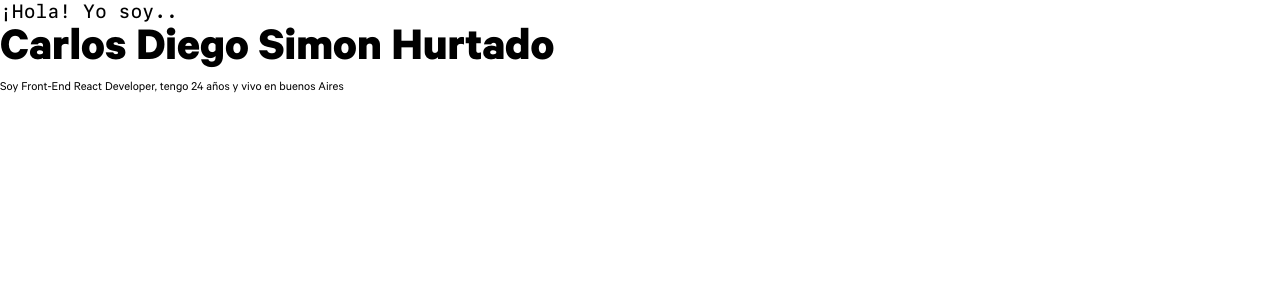
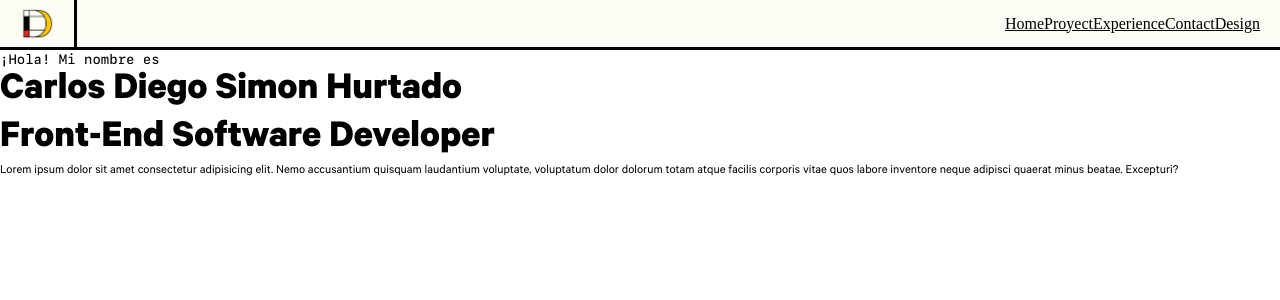
Before and after one commit to simoncarlos/Portfolio-Simon-Hurtado, a React (Vite) app: page / in a window 1280 px wide. Shown: the top 300 px of the page. Built offline with nearby package versions, Linux system fonts and the light colour scheme.

Commit message:
Agregado de Navbar

```diff
--- /dev/null
+++ b/src/components/BurgerButton/BurgerButton.jsx
@@ -0,0 +1,13 @@
+import { BurgerButtonContainer } from "../StyledComponents/BurgerButtonContainer"
+
+const BurgerButton = ( props ) => {
+    return(
+        <BurgerButtonContainer className="burguerButton" onClick={props.handleClick}  >
+            <span></span>
+            <span></span>
+            <span></span>
+        </BurgerButtonContainer>
+    );
+};
+
+export default BurgerButton;
--- a/src/components/Header/Header.jsx
+++ b/src/components/Header/Header.jsx
@@ -1,14 +1,20 @@
 import { Title } from "../StyledComponents/Title";
 import { Small } from "../StyledComponents/Small";
 import { Text } from "../StyledComponents/Text";
+import NavBar from "../NavBar/NavBar";
+
 
 const Header = () => {
     return(
         <header>
-            <Small size="1.2rem" >¡Hola! Yo soy..</Small>
-            <Title size="3rem" >Carlos Diego Simon Hurtado</Title>
+            <NavBar/>
+            <Small size="0.85rem" >¡Hola! Mi nombre es</Small>
+            <Title size="2.5rem" >Carlos Diego Simon Hurtado</Title>
+            <Title size="2.5rem" >Front-End Software Developer</Title>
             <Text size="0.8rem">
-                Soy Front-End React Developer, tengo 24 años y vivo en buenos Aires
+                Lorem ipsum dolor sit amet consectetur adipisicing elit.
+                Nemo accusantium quisquam laudantium voluptate,
+                voluptatum dolor dolorum totam atque facilis corporis vitae quos labore inventore neque adipisci quaerat minus beatae. Excepturi?
             </Text>
         </header>
     );
--- a/src/components/Header/HeaderStyled.jsx
+++ /dev/null
@@ -1,6 +0,0 @@
-import styled from "styled-components";
-
-const HeaderStyled = styled.header`
-`;
-
-export { HeaderStyled }
--- /dev/null
+++ b/src/components/NavBar/NavBar.jsx
@@ -0,0 +1,36 @@
+import { useState } from "react";
+import { Nav }  from "../StyledComponents/Nav";
+import { Logo } from "../StyledComponents/Logo";
+import BurgerButton from "../BurgerButton/BurgerButton";
+import LogoMondrian from "../../assets/logos/mondrian-d.png"
+import { BackgroundNavBarMobile } from "../StyledComponents/BackgroundNavBarMobile";
+
+const NavBar = () => {
+
+    const [activeMenu, setActiveMenu] = useState(false);
+
+    const handleClick = () => {
+        setActiveMenu(!activeMenu);
+    }
+
+    return (
+        <Nav>
+            <Logo src={LogoMondrian} alt="Imagen de logo"></Logo>
+            <div className={`navLinks ${ activeMenu ? "active" : "" }`}>
+                <a href="">Home</a>
+                <a href="">Proyect</a>
+                <a href="">Experience</a>
+                <a href="">Contact</a>
+                <a href="">Design</a>
+            </div>
+            <BurgerButton
+            active={activeMenu}
+            handleClick={ handleClick }>
+            </BurgerButton>
+            <BackgroundNavBarMobile className={ activeMenu ? "active" : "" }>
+            </BackgroundNavBarMobile>
+        </Nav>
+    );
+};
+
+export default NavBar;
--- /dev/null
+++ b/src/components/StyledComponents/BackgroundNavBarMobile.jsx
@@ -0,0 +1,23 @@
+import styled from "styled-components";
+
+const BackgroundNavBarMobile = styled.div`
+    position: absolute;
+    top: 50px;
+    left: -2000px;
+    background-color: #fcfcf4;
+    width: 100%;
+    height: 100%;
+    z-index: -1;
+    border-right: 10px solid black;
+    transition: all 2s ease-out;
+    &.active{
+        top: 50px;
+        left: 0;
+        height: calc(100% - 50px);
+        width: 100%;
+        z-index: 1;
+        border-right: 0px solid black
+    }
+`;
+
+export { BackgroundNavBarMobile };
--- /dev/null
+++ b/src/components/StyledComponents/BurgerButtonContainer.jsx
@@ -0,0 +1,18 @@
+import styled from "styled-components"
+
+const BurgerButtonContainer = styled.div`
+
+    flex-direction: column;
+    align-items: center;
+    justify-content: space-between;
+    height: 15px;
+    width: 20px;
+    span{
+        height: 18%;
+        width: 100%;
+        background-color: black;
+    }
+
+`;
+
+export { BurgerButtonContainer };
--- /dev/null
+++ b/src/components/StyledComponents/Logo.jsx
@@ -0,0 +1,18 @@
+import styled, { keyframes } from "styled-components";
+
+const apearedLine = keyframes`
+    from{
+        border-right: 0 solid black;
+    }
+    to{
+        border-right: 3px solid black;
+    }
+`;
+
+const Logo = styled.img`
+    height: 50px;
+    padding: 8px 20px 8px 0;
+    border-right: 3px solid black;
+`;
+// animation: ${apearedLine} 1s linear;
+export { Logo };
--- /dev/null
+++ b/src/components/StyledComponents/Nav.jsx
@@ -0,0 +1,68 @@
+import styled, { keyframes } from "styled-components";
+
+const Nav = styled.nav`
+    height: 50px;
+    width: 100vw;
+    padding: 0 20px;
+    background-color: #fcfcf4;
+    border-bottom: 3px solid black;
+    display: flex;
+    align-items: center;
+    justify-content: space-between;
+
+    div{
+        display: flex;
+    }
+
+    .navLinks{
+        position: absolute;
+        top: 50px;
+        left: -2000px;
+        margin-left: auto;
+        margin-right: auto;
+        text-align: center;
+        color:black;
+        z-index: 2;
+        display: block;
+        a{
+            color:black;
+            font-size: 2rem;
+            display: block;
+        }
+        transition: all 2s ease-out;
+        &.active{
+            width:100%;
+            height: calc(100% - 50px);
+            display:block;
+            position: absolute;
+            margin-left: auto;
+            margin-right: auto;
+            top: 50px;
+            left: 0;
+            right: 0;
+            text-align: center;
+            color: black;
+            z-index: 2;
+        }
+    }
+
+    @media(min-width: 768px) {
+        .navLinks{
+            position: initial;
+            margin: 0;
+            a{
+                font-size: 1rem;
+                display: inline;
+            }
+        }
+    }
+
+    .burguerButton{
+        @media(min-width: 768px){
+            display: none;
+        }
+    }
+
+    `;
+
+export { Nav };
```
Also changed, not shown: src/assets/logos/mondrian-d.png (added).
